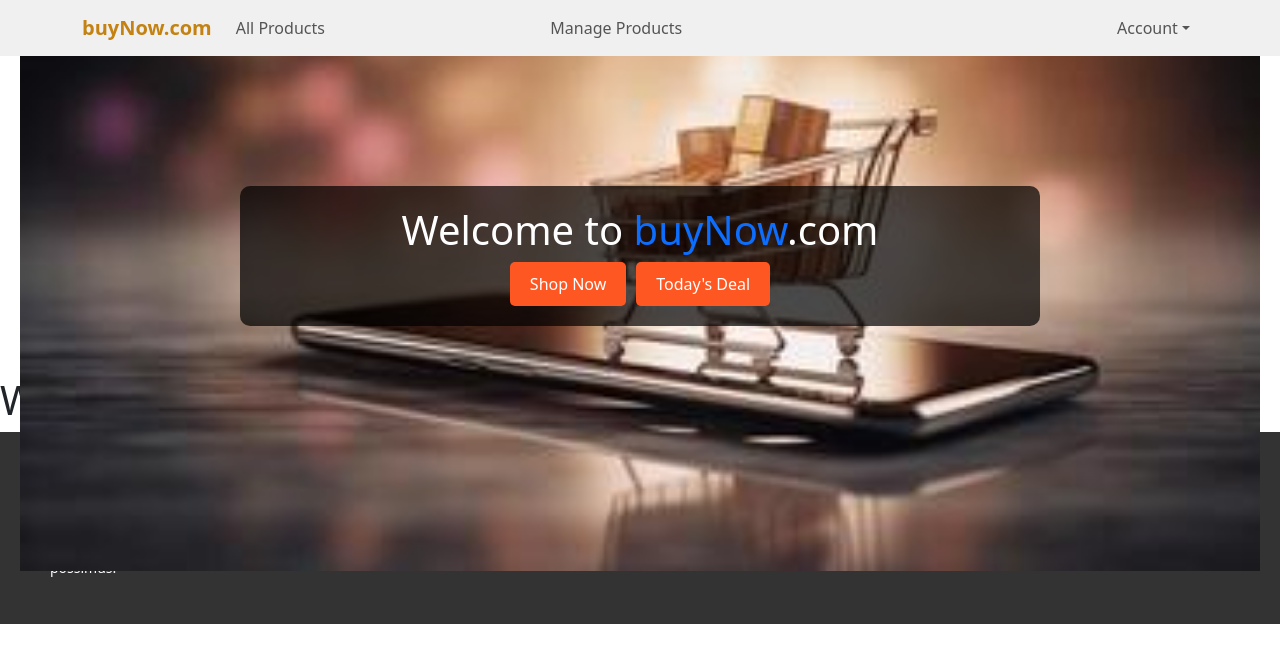
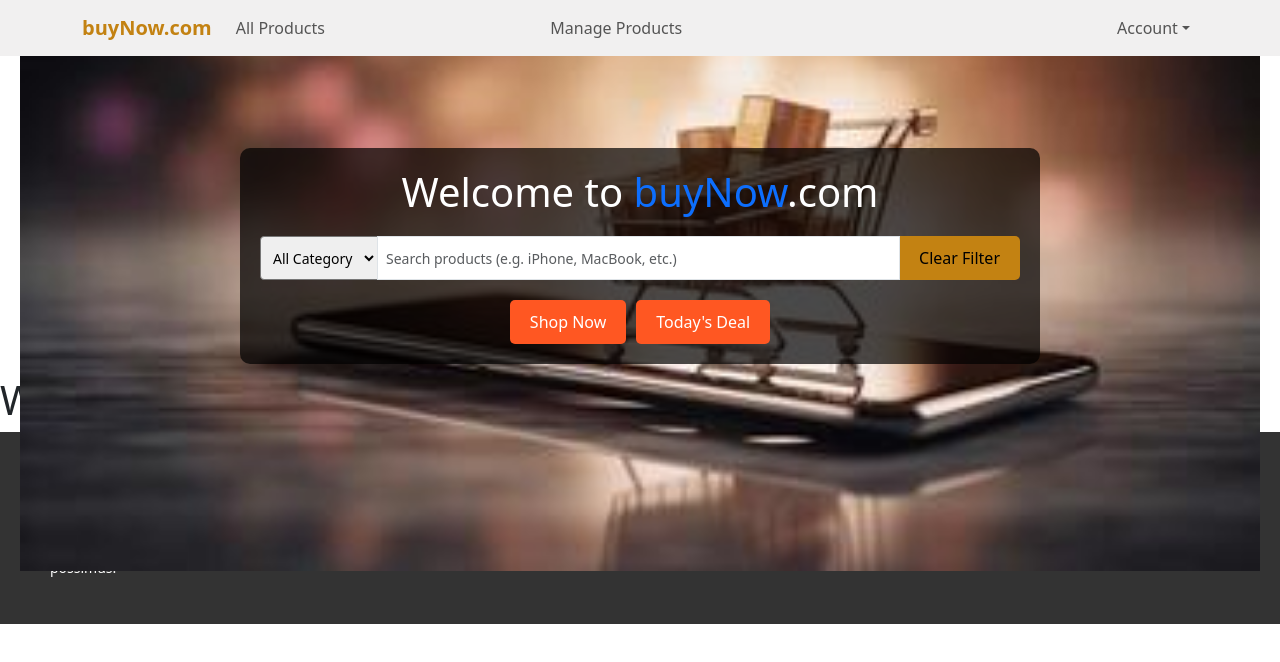
Before and after one commit to AbdullahTurgut/ecommerce-webapp, a React (Vite) app: page / in a window 1280 px wide. Shown: the top 662 px of the page. Built offline with nearby package versions, Linux system fonts and the light colour scheme.

Commit message:
Completed SearchBar component

```diff
--- a/src/component/hero/Hero.jsx
+++ b/src/component/hero/Hero.jsx
@@ -1,5 +1,6 @@
 import React, { useState } from "react";
 import HeroSlider from "./HeroSlider";
+import SearchBar from "../search/SearchBar";
 
 const Hero = () => {
   const [currentSlide, setCurrentSlide] = useState(0);
@@ -11,6 +12,7 @@ const Hero = () => {
         <h1>
           Welcome to <span className="text-primary">buyNow</span>.com
         </h1>
+        <SearchBar />
         <div className="home-button-container">
           <a href="#" className="home-shop-button link">
             Shop Now
--- /dev/null
+++ b/src/component/search/SearchBar.jsx
@@ -0,0 +1,21 @@
+import React from "react";
+
+const SearchBar = () => {
+  return (
+    <div className="search-bar input-group input-group-sm">
+      <select className="form-control-sm">
+        <option value="all">All Category</option>
+        <option value="tabs">Tabs</option>
+        <option value="gadget">Gadget</option>
+      </select>
+      <input
+        type="text"
+        className="form-control"
+        placeholder="Search products (e.g. iPhone, MacBook, etc.)"
+      />
+      <button className="search-button">Clear Filter</button>
+    </div>
+  );
+};
+
+export default SearchBar;
```
